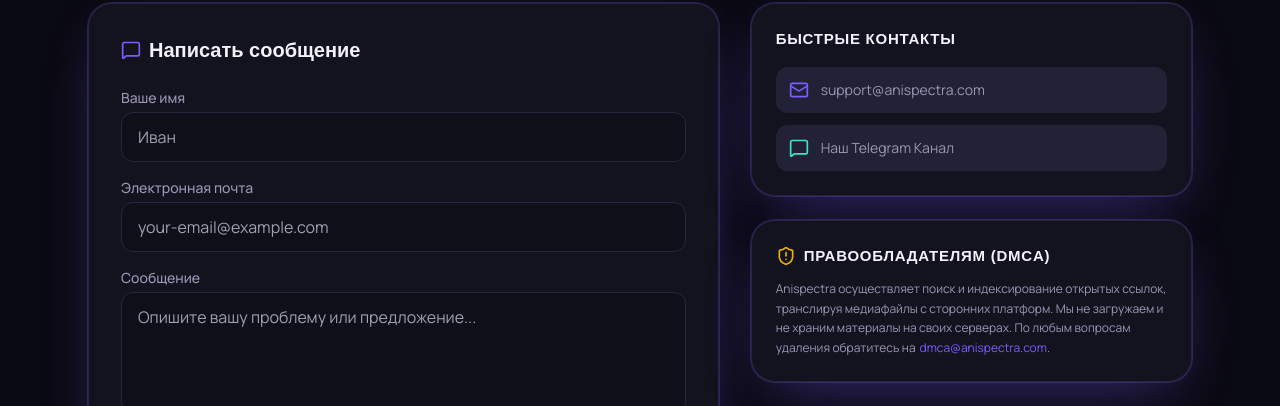
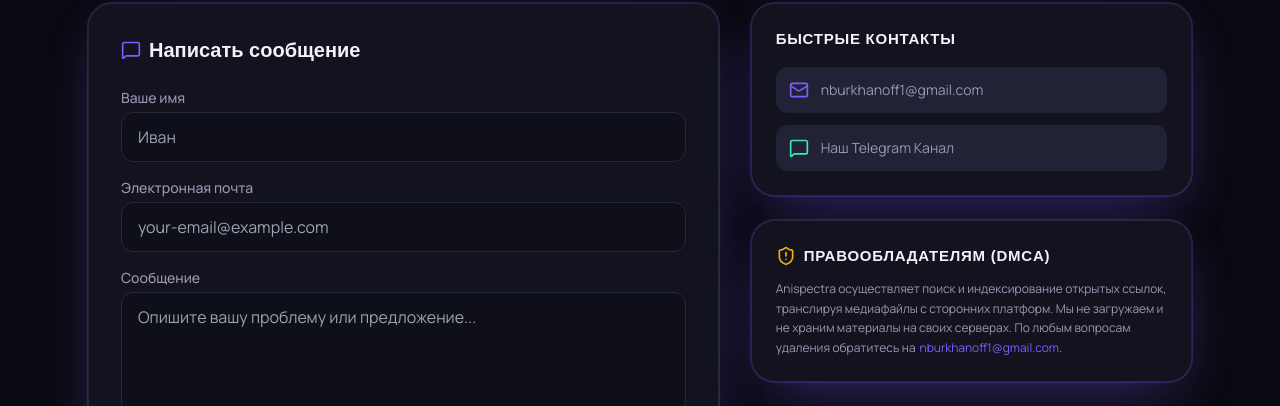
Before and after one commit to burkhanoff25/anispectra, a Next.js app: page /support in a window 1280 px wide. Shown: the part 256-662 px from the top of the page. Built offline with nearby package versions, Linux system fonts and the light colour scheme; a web font is replaced by a local one.

Commit message:
Update social links to personal accounts

```diff
--- a/src/app/support/page.tsx
+++ b/src/app/support/page.tsx
@@ -155,14 +155,14 @@ export default function SupportPage() {
             </h3>
             <div className="flex flex-col gap-3">
               <a
-                href="mailto:support@anispectra.com"
+                href="mailto:nburkhanoff1@gmail.com"
                 className="flex items-center gap-3 rounded-xl bg-surface p-3 text-sm text-mist hover:text-paper border border-transparent hover:border-line transition"
               >
                 <Mail className="text-accent h-5 w-5" />
-                <span>support@anispectra.com</span>
+                <span>nburkhanoff1@gmail.com</span>
               </a>
               <a
-                href="https://t.me/anispectra"
+                href="https://t.me/burkhanoff_nurbek"
                 target="_blank"
                 rel="noreferrer"
                 className="flex items-center gap-3 rounded-xl bg-surface p-3 text-sm text-mist hover:text-paper border border-transparent hover:border-line transition"
@@ -182,7 +182,7 @@ export default function SupportPage() {
             <p className="text-xs leading-relaxed text-mist">
               Anispectra осуществляет поиск и индексирование открытых ссылок, транслируя медиафайлы с сторонних платформ.
               Мы не загружаем и не храним материалы на своих серверах. По любым вопросам удаления обратитесь на
-              <a href="mailto:dmca@anispectra.com" className="text-accent hover:underline ml-1">dmca@anispectra.com</a>.
+              <a href="mailto:nburkhanoff1@gmail.com" className="text-accent hover:underline ml-1">nburkhanoff1@gmail.com</a>.
             </p>
           </div>
         </div>
--- a/src/components/Footer.tsx
+++ b/src/components/Footer.tsx
@@ -23,8 +23,8 @@ export default function Footer() {
             <div className="flex flex-col gap-2.5">
               <span className="font-semibold text-paper uppercase tracking-wider text-xs">Помощь</span>
               <Link href="/support" className="text-mist hover:text-accent transition">Поддержка (DMCA)</Link>
-              <a href="https://t.me/anispectra" target="_blank" rel="noreferrer" className="text-mist hover:text-accent transition">Telegram</a>
-              <a href="mailto:support@anispectra.com" className="text-mist hover:text-accent transition">Email</a>
+              <a href="https://t.me/burkhanoff_nurbek" target="_blank" rel="noreferrer" className="text-mist hover:text-accent transition">Telegram</a>
+              <a href="mailto:nburkhanoff1@gmail.com" className="text-mist hover:text-accent transition">Email</a>
             </div>
           </div>
         </div>
```
